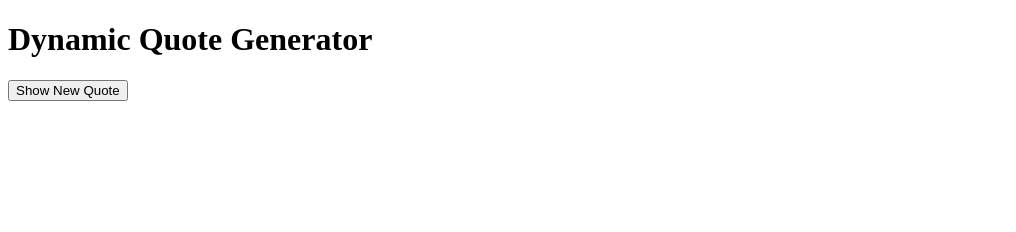
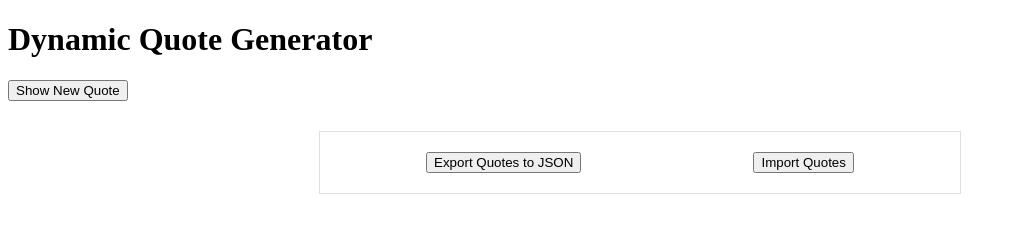
Before and after one commit to Holmes-dev93/alx_fe_javascript, a plain HTML site: page dom-manipulation/index.html in a window 1280 px wide. Shown: the whole page, without its empty margins (0-1016 px from the left). Drawn offline with Linux system fonts and the light colour scheme.

Commit message:
Update index.html
HUXCN

```diff
--- a/dom-manipulation/index.html
+++ b/dom-manipulation/index.html
@@ -4,11 +4,35 @@
   <meta charset="UTF-8">
   <meta name="viewport" content="width=device-width, initial-scale=1.0">
   <title>Dynamic Quote Generator</title>
+  <style>
+    /* ... (Your existing styles) ... */
+    #controls {
+        margin: 30px auto;
+        padding: 20px;
+        border: 1px solid #e0e0e0;
+        max-width: 600px;
+        display: flex;
+        justify-content: space-around;
+        align-items: center;
+    }
+    #importForm { display: inline-block; }
+  </style>
 </head>
 <body>
   <h1>Dynamic Quote Generator</h1>
+
   <div id="quoteDisplay"></div>
   <button id="newQuote">Show New Quote</button>
+
+  <div id="controls">
+    <button id="exportQuotes">Export Quotes to JSON</button>
+
+    <div id="importForm">
+        <input type="file" id="importFile" accept=".json" style="display: none;">
+        <button onclick="document.getElementById('importFile').click()">Import Quotes</button>
+    </div>
+  </div>
+
   <script src="script.js"></script>
 </body>
 </html>
```
Lines whose indentation alone changed are shown as unchanged.
